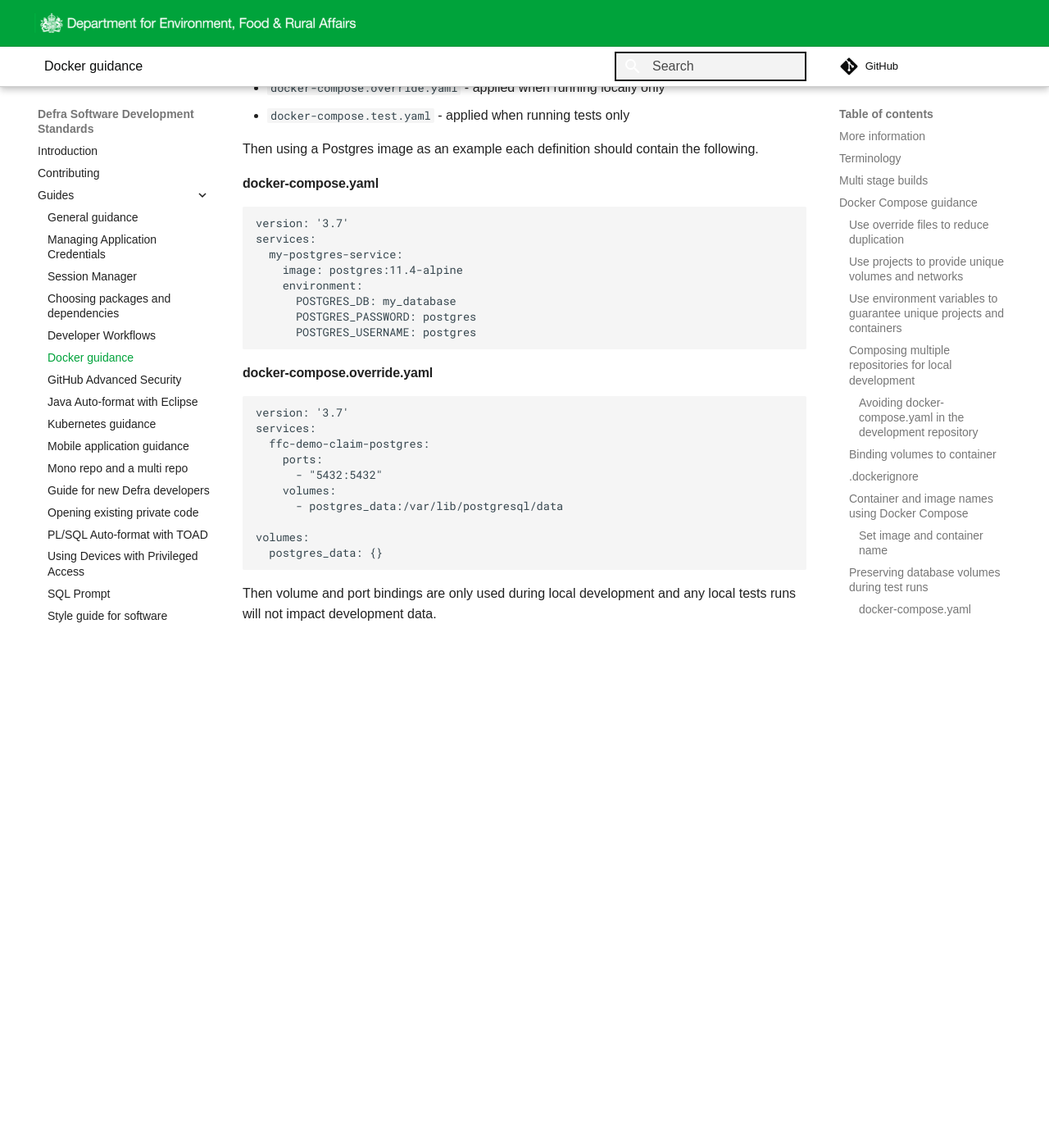
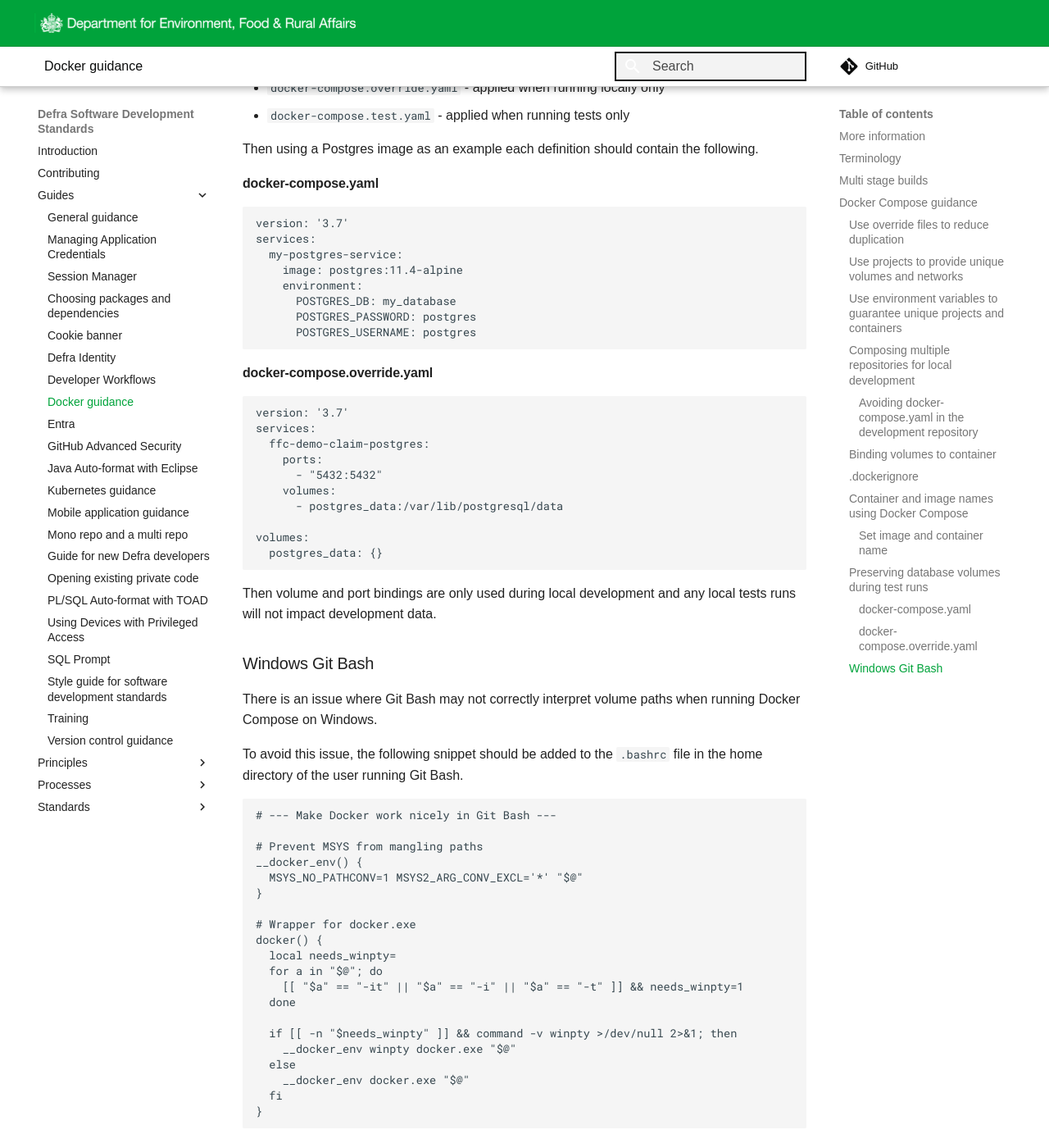
Before and after one commit to DEFRA/software-development-standards, an MkDocs documentation site: the page built from docs/guides/docker_guidance.md, in a window 1280 px wide and 1400 px high, scrolled down 7437 px. Shown: the whole window at 82% size. Built offline with MkDocs 1.6.1 and Material for MkDocs 9.7.7, drawn with Linux system fonts in a browser that asks for light colours; some web fonts are replaced; comment, search, counter and statistics services are not loaded; before the commit the page ends 8223 px from its top, so only the background shows below that.

Commit message:
Add guides for Windows Docker, Cookies, Entra and Defra ID (#136)

````diff
--- a/docs/guides/docker_guidance.md
+++ b/docs/guides/docker_guidance.md
@@ -321,3 +321,32 @@ volumes:
 ```
 
 Then volume and port bindings are only used during local development and any local tests runs will not impact development data.
+
+### Windows Git Bash
+
+There is an issue where Git Bash may not correctly interpret volume paths when running Docker Compose on Windows.
+
+To avoid this issue, the following snippet should be added to the `.bashrc` file in the home directory of the user running Git Bash.
+
+```bash
+# --- Make Docker work nicely in Git Bash ---
+
+# Prevent MSYS from mangling paths
+__docker_env() {
+  MSYS_NO_PATHCONV=1 MSYS2_ARG_CONV_EXCL='*' "$@"
+}
+
+# Wrapper for docker.exe
+docker() {
+  local needs_winpty=
+  for a in "$@"; do
+    [[ "$a" == "-it" || "$a" == "-i" || "$a" == "-t" ]] && needs_winpty=1
+  done
+
+  if [[ -n "$needs_winpty" ]] && command -v winpty >/dev/null 2>&1; then
+    __docker_env winpty docker.exe "$@"
+  else
+    __docker_env docker.exe "$@"
+  fi
+}
+```
````
Also changed, not shown: docs/guides/cookies-banner.md (added, +13 -0 lines), docs/guides/defra-id.md (added, +27 -0 lines), docs/guides/entra.md (added, +74 -0 lines).
